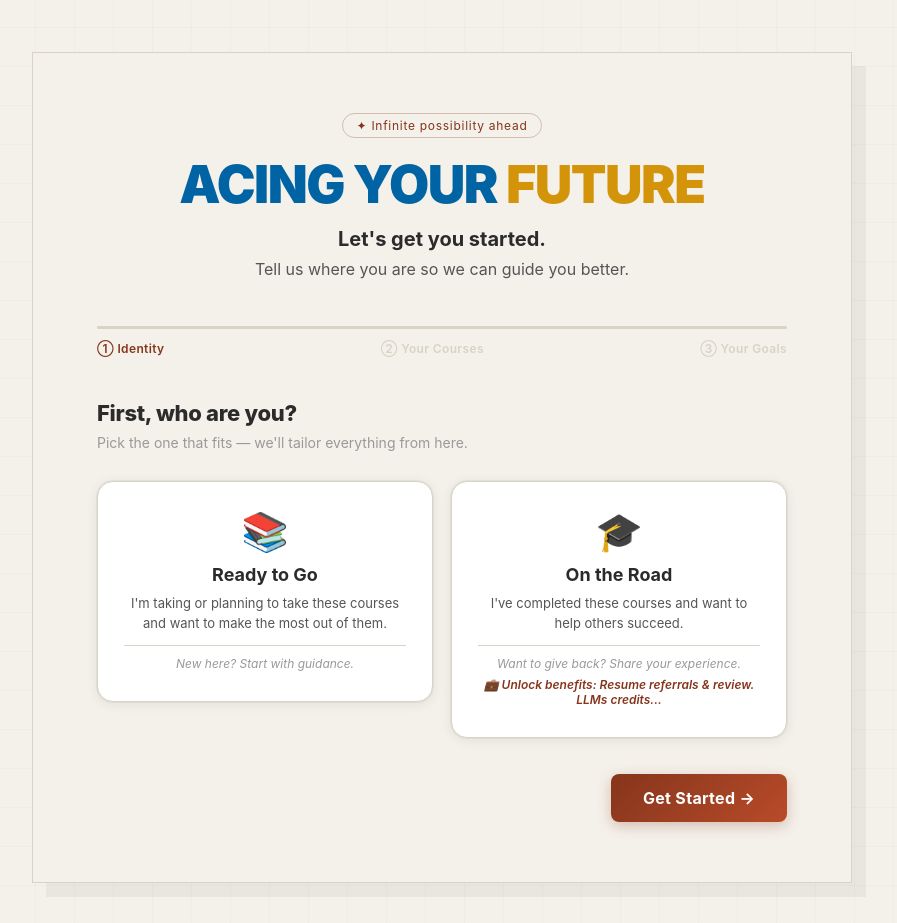
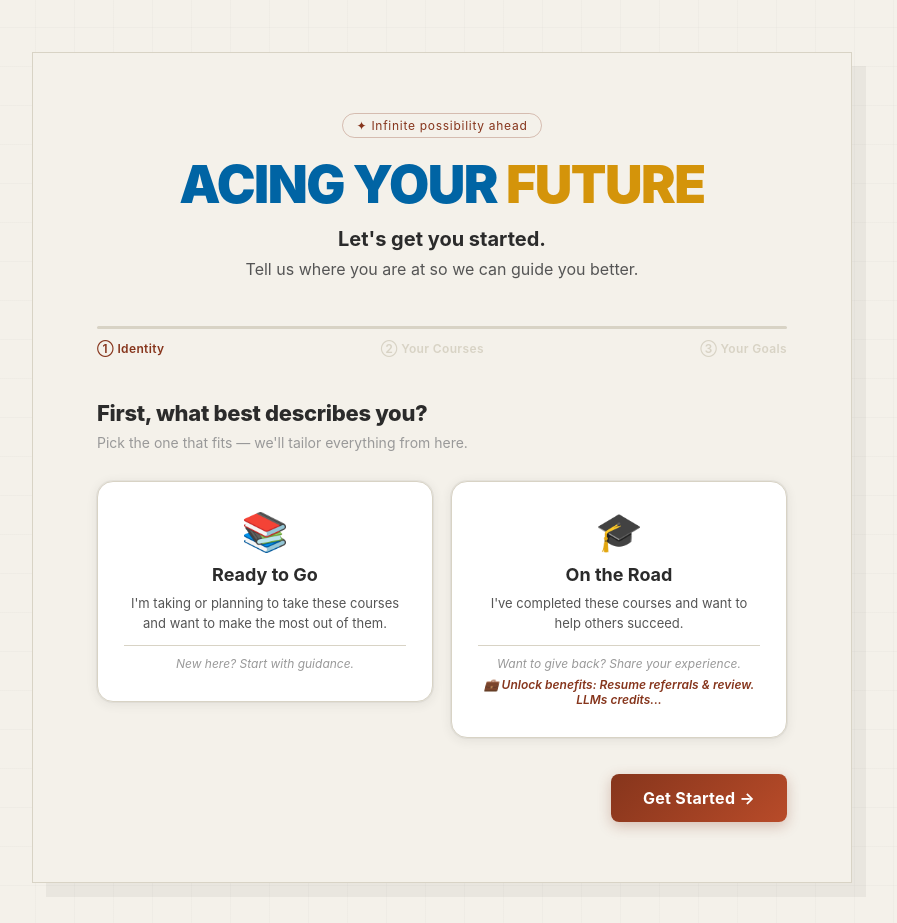
Before and after one commit to yizhel17/Anteater_Acing_Future.-CoHub., a Python web app: template templates/index.html in a window 1280 px wide. Shown: the top 923 px of the page, without its empty margins (198-1095 px from the left). Run offline with Jinja, Linux system fonts and the light colour scheme; the template is opened without the code that fills it, so the values that code supplies are empty; some libraries are stand-ins or nearby versions.

Commit message:
reset the wording for the wizard page.

```diff
--- a/templates/index.html
+++ b/templates/index.html
@@ -15,7 +15,7 @@
             <span class="uci-blue">ACING YOUR</span> <span class="uci-gold">FUTURE</span>
         </h1>
         <p class="subtitle-main">Let's get you started.</p>
-        <p class="subtitle">Tell us where you are so we can guide you better.</p>
+        <p class="subtitle">Tell us where you are at so we can guide you better.</p>
     </div>
 
     <div class="progress-wrap">
@@ -32,7 +32,7 @@
     <form action="/" method="POST" id="mainForm">
 
         <div class="step" id="step-1">
-            <p class="step-question">First, who are you?</p>
+            <p class="step-question">First, what best describes you?</p>
             <p class="step-hint">Pick the one that fits — we'll tailor everything from here.</p>
 
             <div class="role-grid">
```
